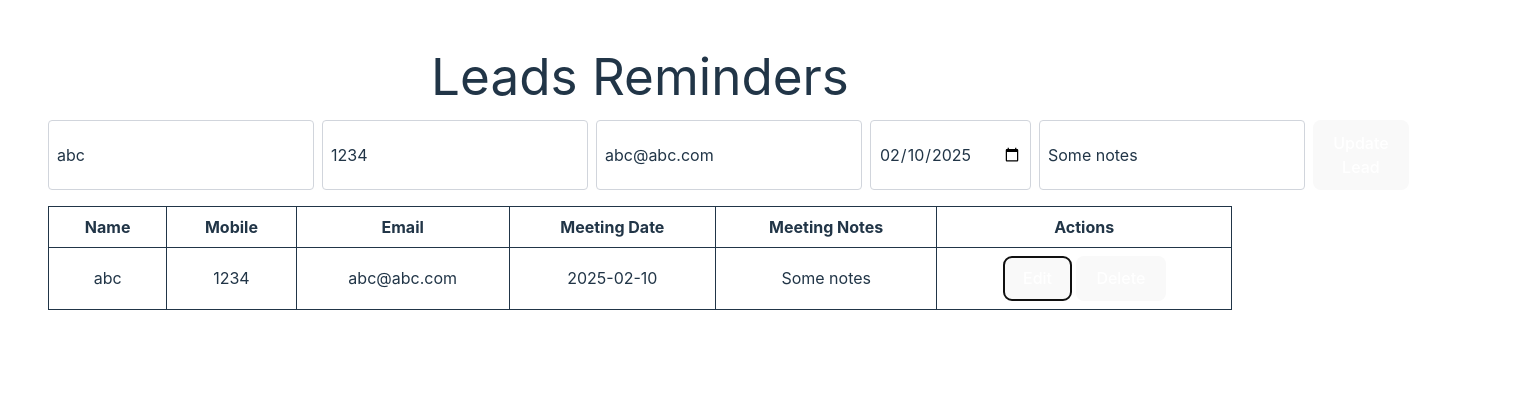
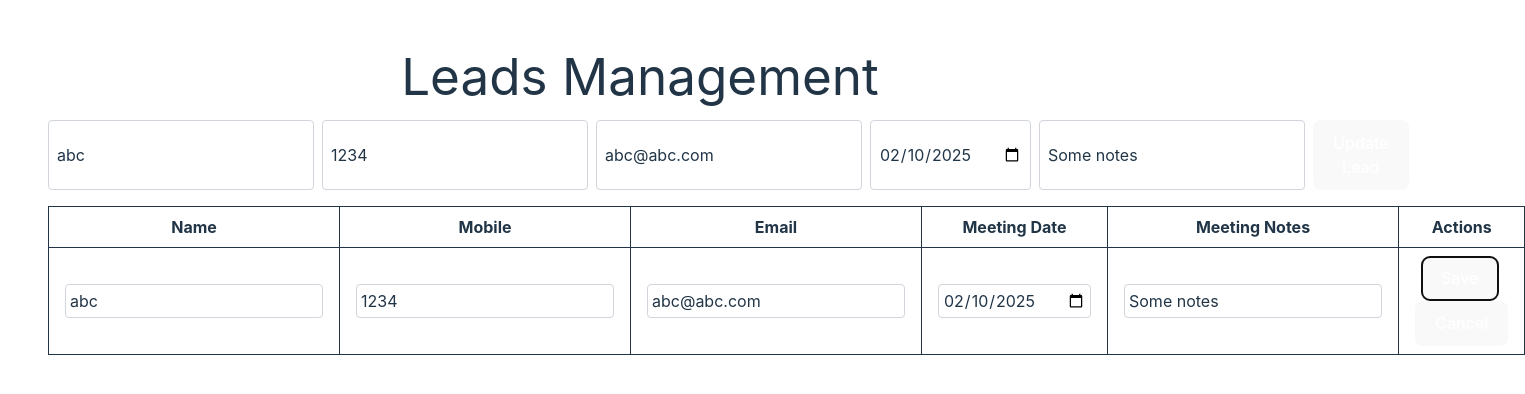
Before and after one commit to vaibhav-if/lead-reminder-frontend, a React (Vite) app: page / in a window 1280 px wide. Both pictures are taken after a click on the button "Edit". Shown: the top 394 px of the page, 1525 px wide, since content can reach past the window. Built offline with nearby package versions, Linux system fonts and the light colour scheme.

Commit message:
Add inline form edit to specific row

```diff
--- a/src/App.jsx
+++ b/src/App.jsx
@@ -63,7 +63,7 @@ function App() {
 
   return (
     <div className="min-h-screen bg-light-gray p-4">
-      <h1 className="text-dark-blue text-3xl mb-4">Leads Reminders</h1>
+      <h1 className="text-dark-blue text-3xl mb-4">Leads Management</h1>
 
       <div className="mb-4 flex flex-col md:flex-row gap-2">
         <input
@@ -132,6 +132,80 @@ function App() {
         <tbody>
           {leads.map((lead, index) => (
             <tr key={lead.id}>
+              {editIndex === index ? (
+                <>
+                  <td className="border px-4 py-2">
+                    <input
+                      type="text"
+                      value={newLead.name}
+                      onChange={(e) =>
+                        setNewLead({ ...newLead, name: e.target.value })
+                      }
+                      className="border border-gray-300 p-1 rounded"
+                    />
+                  </td>
+                  <td className="border px-4 py-2">
+                    <input
+                      type="text"
+                      value={newLead.mobile}
+                      onChange={(e) =>
+                        setNewLead({ ...newLead, mobile: e.target.value })
+                      }
+                      className="border border-gray-300 p-1 rounded"
+                    />
+                  </td>
+                  <td className="border px-4 py-2">
+                    <input
+                      type="email"
+                      value={newLead.email}
+                      onChange={(e) =>
+                        setNewLead({ ...newLead, email: e.target.value })
+                      }
+                      className="border border-gray-300 p-1 rounded"
+                    />
+                  </td>
+                  <td className="border px-4 py-2">
+                    <input
+                      type="date"
+                      value={newLead.meeting_date}
+                      onChange={(e) =>
+                        setNewLead({ ...newLead, meeting_date: e.target.value })
+                      }
+                      className="border border-gray-300 p-1 rounded"
+                    />
+                  </td>
+                  <td className="border px-4 py-2">
+                    <input
+                      type="text"
+                      value={newLead.meeting_notes}
+                      onChange={(e) =>
+                        setNewLead({
+                          ...newLead,
+                          meeting_notes: e.target.value,
+                        })
+                      }
+                      className="border border-gray-300 p-1 rounded"
+                    />
+                  </td>
+                  <td className="border px-4 py-2">
+                    <button
+                      onClick={() => {
+                        handleAddLead();
+                      }}
+                      className="bg-cyan text-white p-1 rounded mr-1"
+                    >
+                      Save
+                    </button>
+                    <button
+                      onClick={() => setEditIndex(null)}
+                      className="bg-pink-red text-white p-1 rounded"
+                    >
+                      Cancel
+                    </button>
+                  </td>
+                </>
+              ) : (
+                <>
                   <td className="border px-4 py-2">{lead.name}</td>
                   <td className="border px-4 py-2">{lead.mobile}</td>
                   <td className="border px-4 py-2">{lead.email}</td>
@@ -151,6 +225,8 @@ function App() {
                       Delete
                     </button>
                   </td>
+                </>
+              )}
             </tr>
           ))}
         </tbody>
```
Lines whose indentation alone changed are shown as unchanged.
